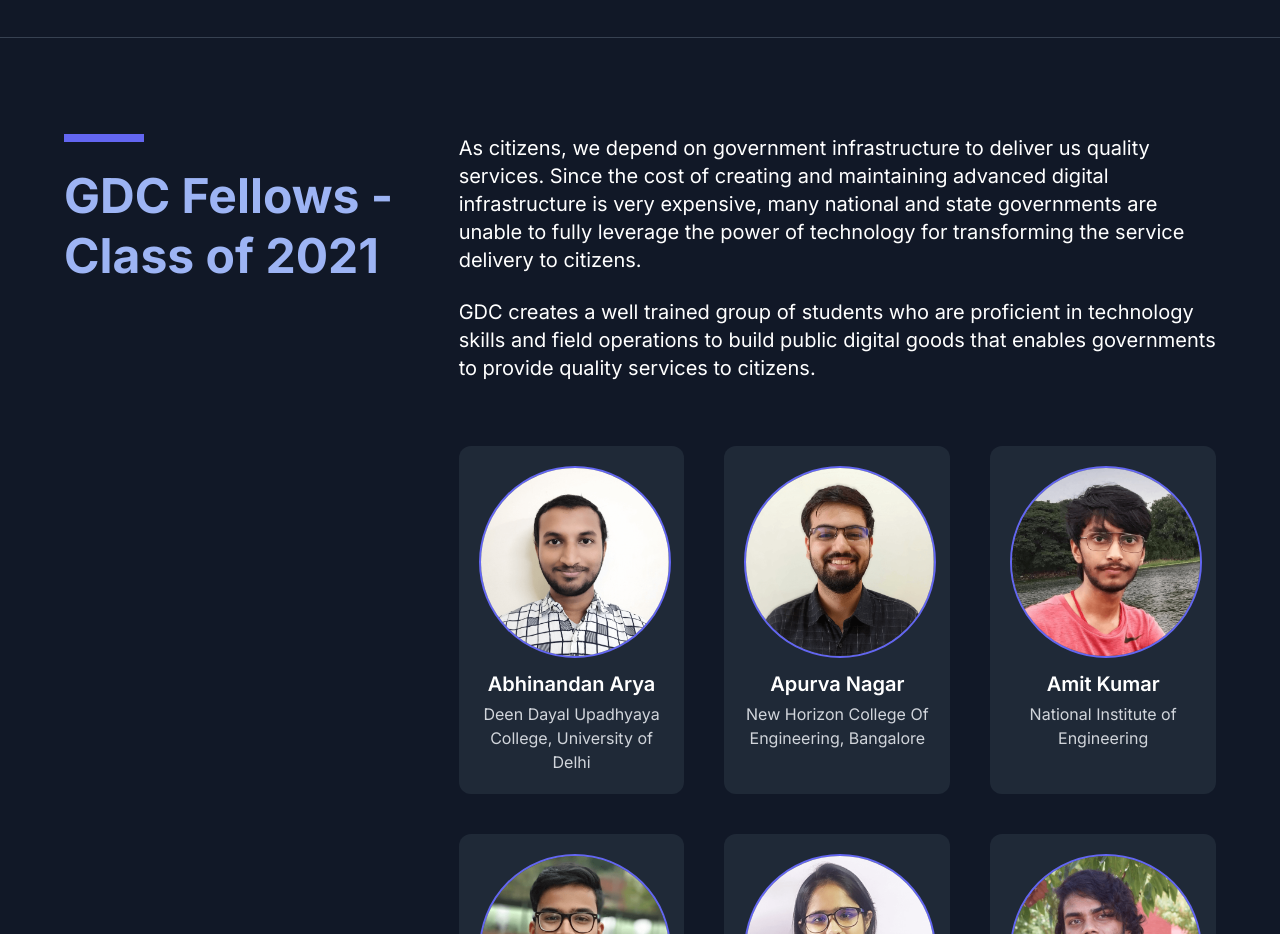
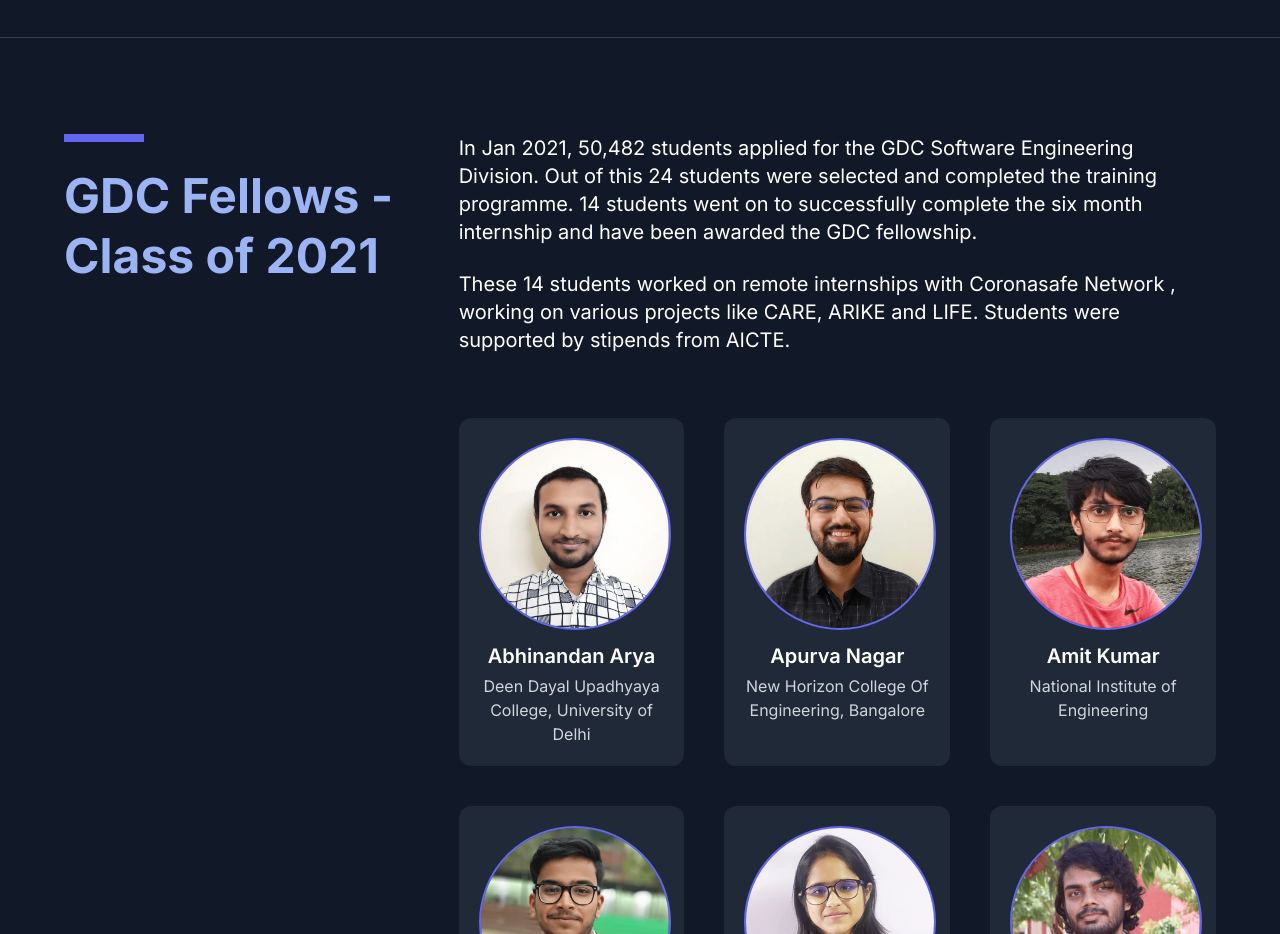
Before and after one commit to pupilfirst/gccc, a Next.js app: page / in a window 1280 px wide. Shown: the part 4080-5014 px from the top of the page. Built offline with nearby package versions, Linux system fonts and the light colour scheme.

Commit message:
Text edit to GDC Fellowa- Class of 2021

```diff
--- a/pages/index.js
+++ b/pages/index.js
@@ -333,17 +333,17 @@
             </div>
             <div className="col-span-8 text-white lg:text-xl leading-normal pt-4 lg:py-24">
               <p>
-                As citizens, we depend on government infrastructure to deliver
-                us quality services. Since the cost of creating and maintaining
-                advanced digital infrastructure is very expensive, many national
-                and state governments are unable to fully leverage the power of
-                technology for transforming the service delivery to citizens.
+              In Jan 2021, 50,482 students applied for the GDC Software Engineering Division.
+              Out of this 24 students were selected and completed the training programme.
+              14 students went on to successfully complete the six month internship
+              and have been awarded the GDC fellowship.
+
               </p>
               <p className="mt-6">
-                GDC creates a well trained group of students who are proficient
-                in technology skills and field operations to build public
-                digital goods that enables governments to provide quality
-                services to citizens.
+              These 14 students worked on remote internships with Coronasafe Network
+              , working on various projects like CARE, ARIKE and LIFE.
+              Students were supported by stipends from AICTE.
+
               </p>
               <div className="space-y-4 sm:grid sm:grid-cols-2 xl:grid-cols-3 sm:gap-8 sm:space-y-0 lg:gap-10 pt-12 lg:pt-16">
                 <div className="bg-gray-800 p-5 rounded-xl text-center">
```
